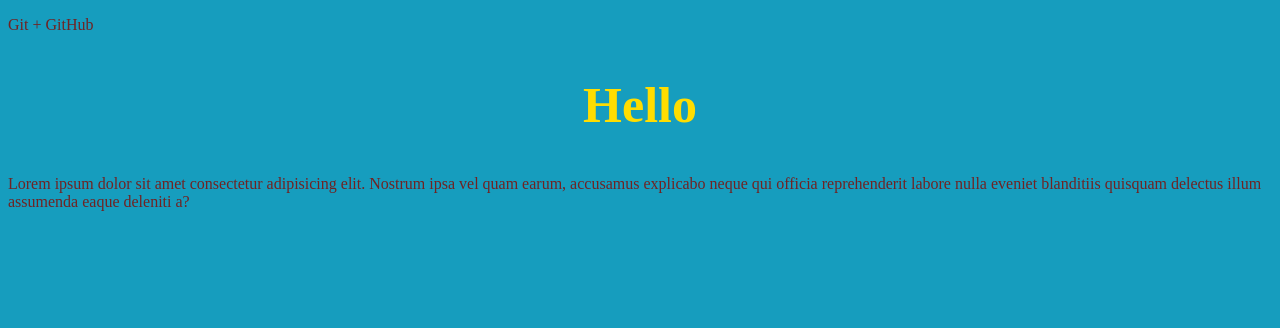
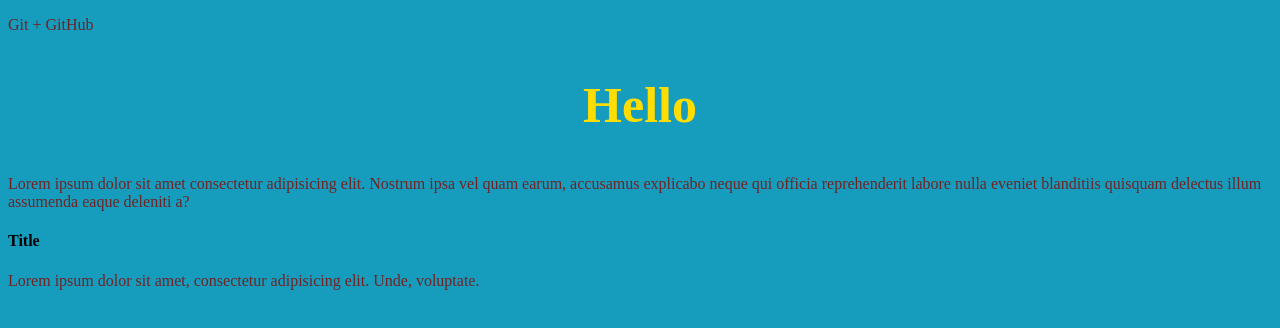
Before and after one commit to Ynikolenko/gittest, a plain HTML site: page index.html in a window 1280 px wide. Drawn offline with Linux system fonts and the light colour scheme.

Commit message:
Новая ветка

```diff
--- a/index.html
+++ b/index.html
@@ -12,5 +12,7 @@
     <p>Lorem ipsum dolor sit amet consectetur adipisicing elit. Nostrum ipsa vel quam earum, accusamus
         explicabo neque qui officia reprehenderit labore nulla eveniet blanditiis quisquam delectus illum
         assumenda eaque deleniti a?</p>
+        <h4>Title</h4>
+        <p>Lorem ipsum dolor sit amet, consectetur adipisicing elit. Unde, voluptate.</p>
 </body>
 </html>
```
